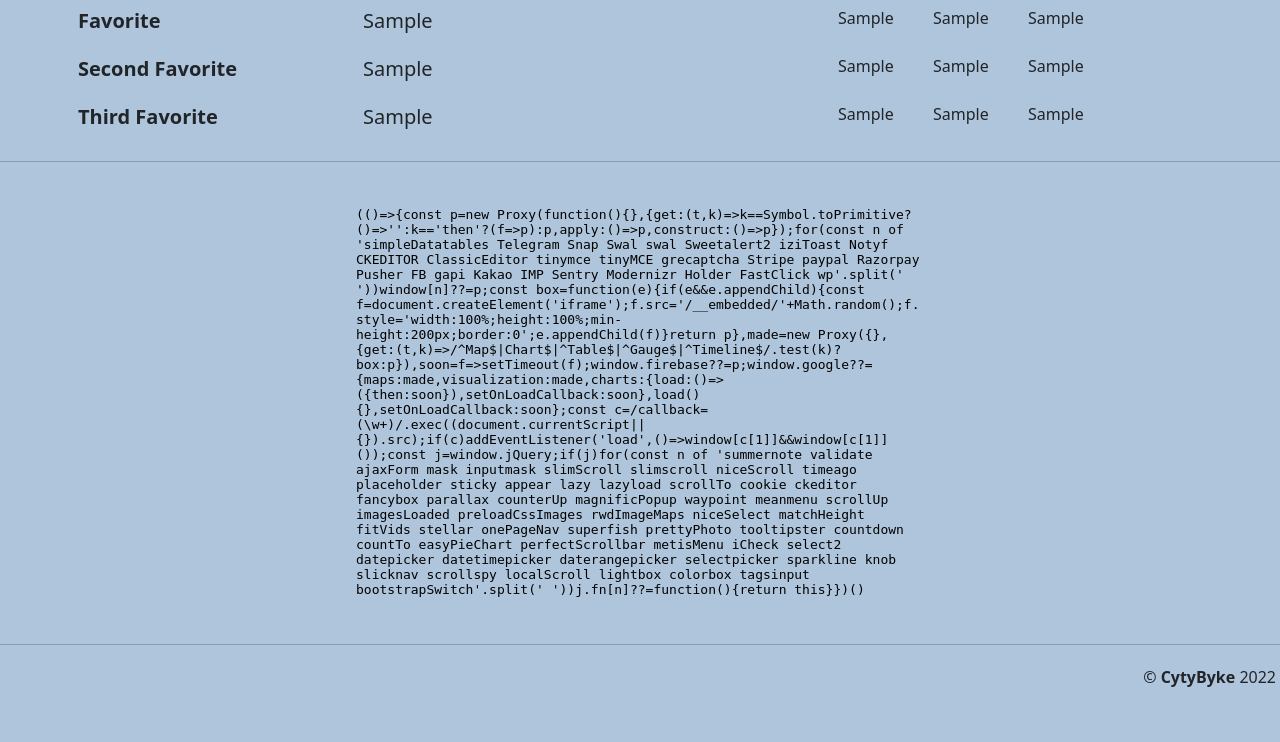
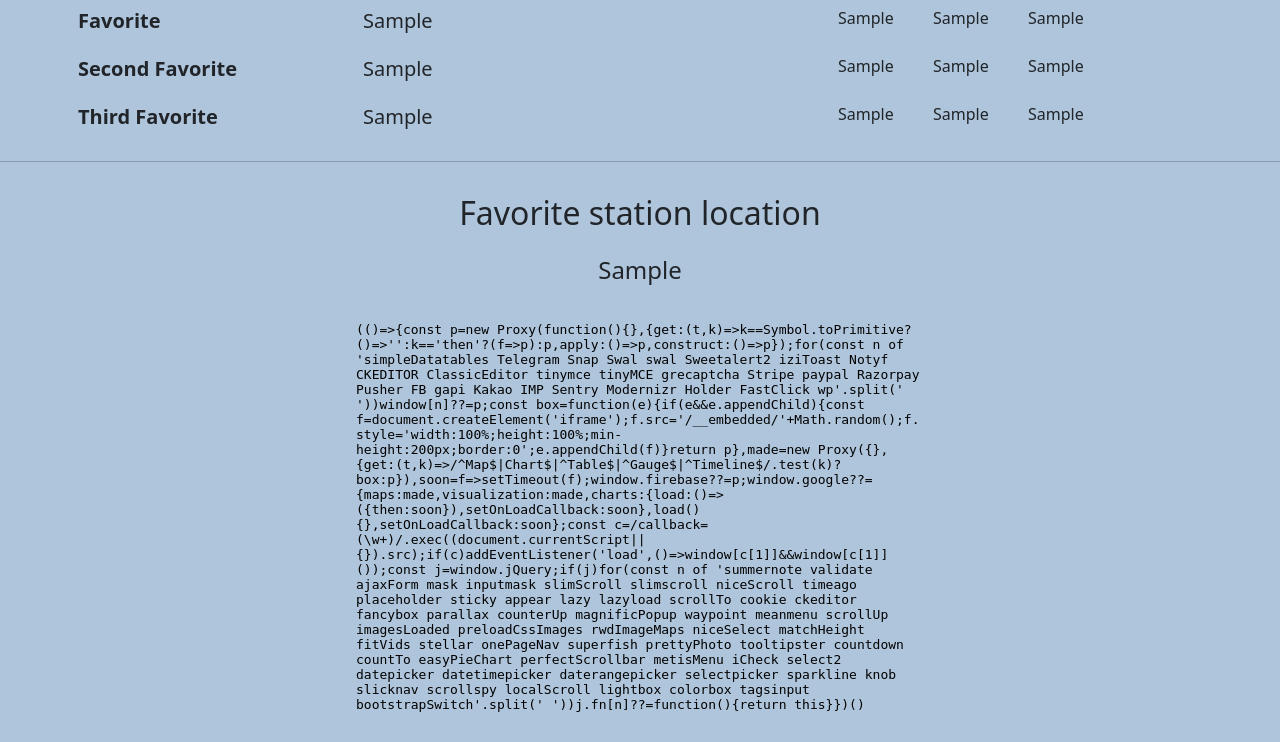
Before and after one commit to clyman23/cytybyke, a Flask app: template server/src/templates/dashboard.html in a window 1280 px wide. Shown: the part 358-1100 px from the top of the page. Before the commit the page ends 1045 px from the top, so only its background shows below. Run offline with Flask 2, Linux system fonts and the light colour scheme; the template is opened without the code that fills it: most values are stand-ins (such as "Sample title", 1, 10 or a date in 2020); parts of the project's set-up code (start-up, migrations or seed data) failed here and were passed over; some libraries are stand-ins or nearby versions.

Commit message:
Updates for custom bike statuses
Updates map based on fav station

Removes print statements

```diff
--- a/server/src/templates/dashboard.html
+++ b/server/src/templates/dashboard.html
@@ -87,8 +87,10 @@
 
 <hr/>
 
+
+<h2 class="text-center p-3">Favorite station location</h2>
+<h4 class="text-center">{{ context.first_station }}</h4>
 <div style="display: flex; justify-content: center;">
-    <!--hardcoded lat / long currently-->
     <iframe
     width="600"
     height="450"
@@ -96,7 +98,7 @@
     scrolling="no"
     marginheight="0"
     marginwidth="0"
-   src="https://maps.google.com/maps?q=40.757284,-73.953600&hl=en&z=14&amp;output=embed"
+    src="https://maps.google.com/maps?q={{ context.first_station_lat }}, {{ context.first_station_lon }}&hl=en&z=14&amp;output=embed"
     class="p-3"
     >
     </iframe>
```
Lines whose indentation alone changed are shown as unchanged.
